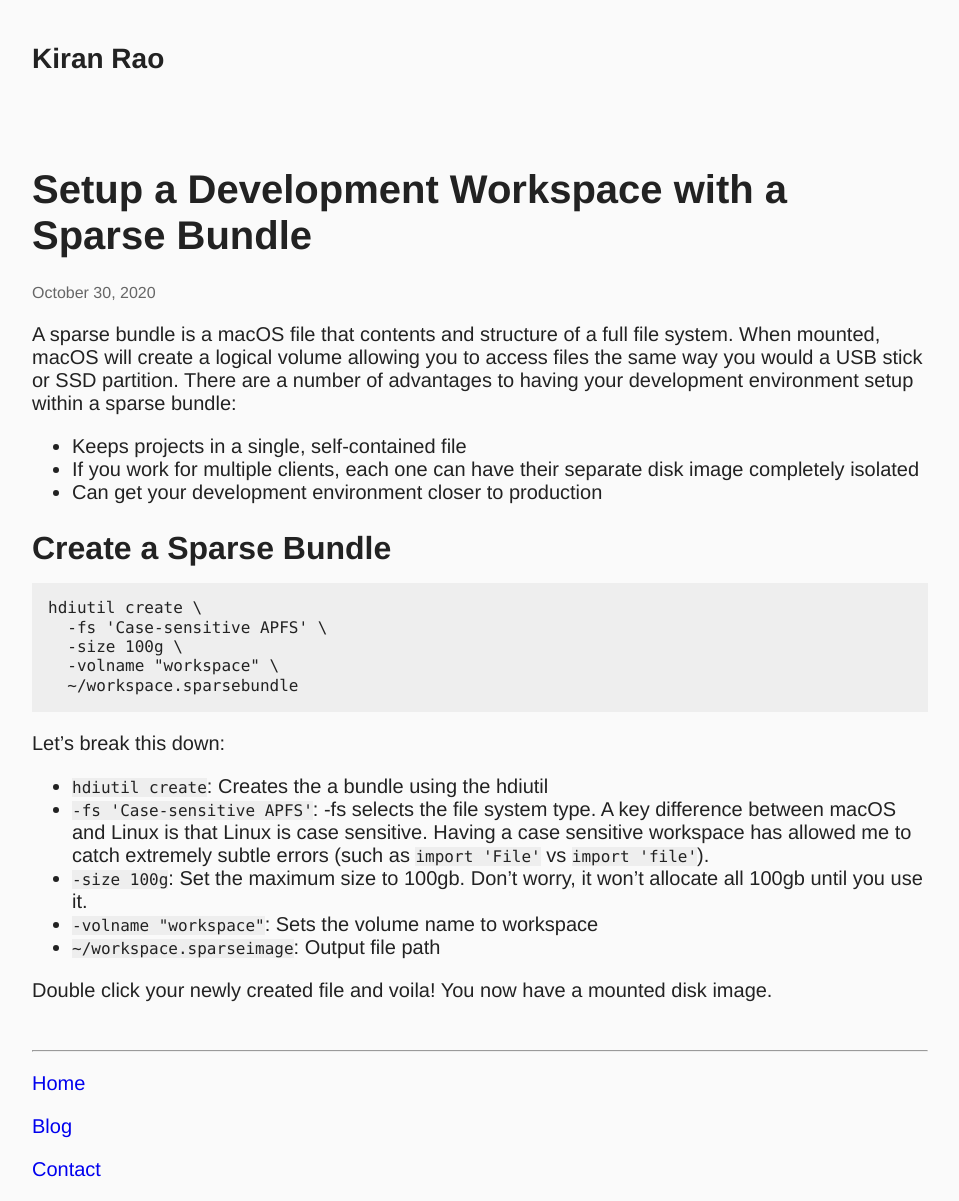
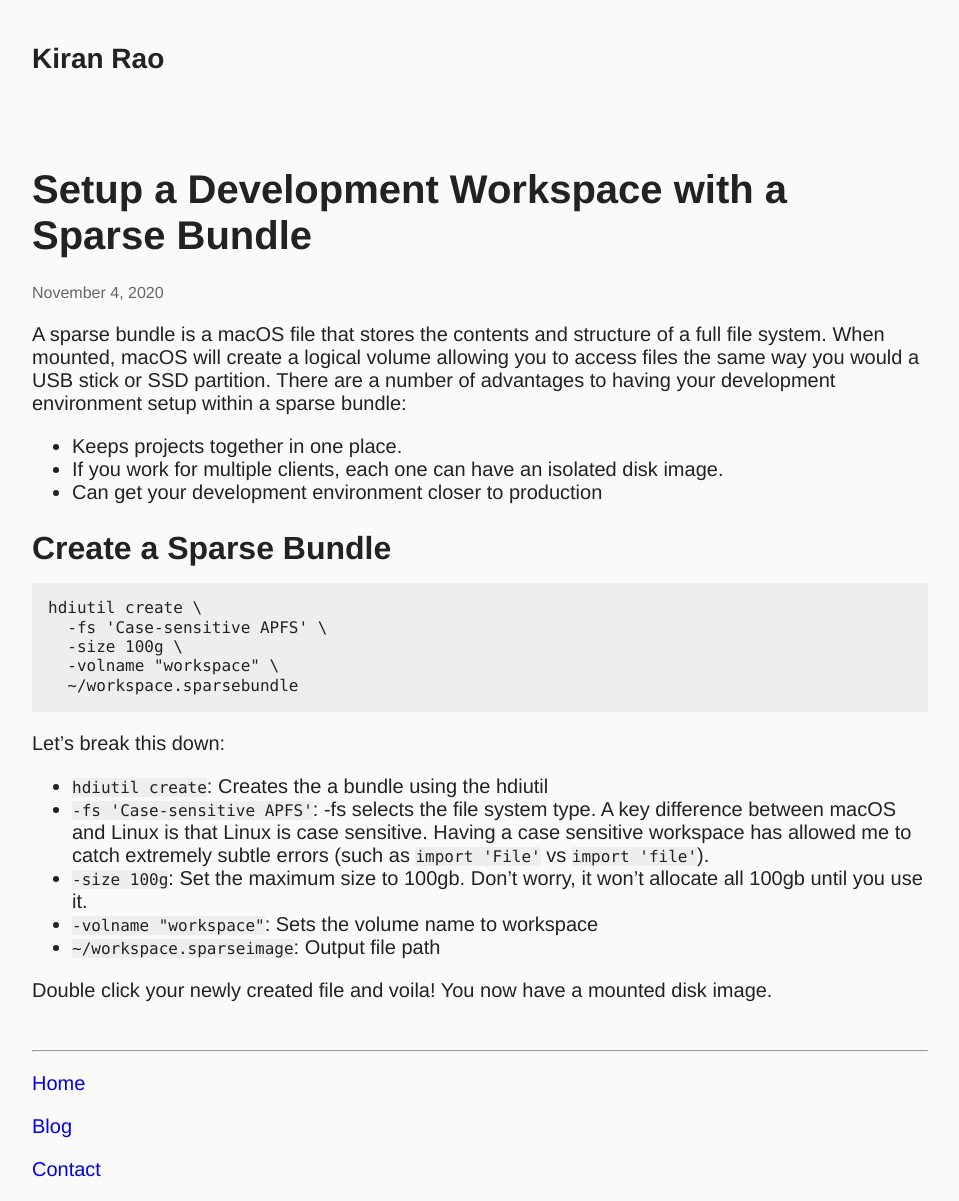
Before and after one commit to Kiran-Rao/kiran-rao.github.io, a Jekyll site: the page built from docs/_posts/2020-11-04-sparse-bundle-workspace.md, in a window 1280 px wide. Shown: the whole page, without its empty margins (160-1119 px from the left). Built offline with Jekyll 4.4.1, drawn with Linux system fonts in a browser that asks for light colours.

Commit message:
Update and rename 2020-10-30-sparse-bundle-workspace.md to 2020-11-04-sparse-bundle-workspace.md

```diff
--- a/docs/_posts/2020-10-30-sparse-bundle-workspace.md
+++ b/docs/_posts/2020-11-04-sparse-bundle-workspace.md
@@ -1,14 +1,14 @@
 ---
 layout: post
 title: 'Setup a Development Workspace with a Sparse Bundle'
-date: 2020-10-30
+date: 2020-11-04
 author: Kiran Rao
 ---
 
-A sparse bundle is a macOS file that contents and structure of a full file system. When mounted, macOS will create a logical volume allowing you to access files the same way you would a USB stick or SSD partition. There are a number of advantages to having your development environment setup within a sparse bundle:
+A sparse bundle is a macOS file that stores the contents and structure of a full file system. When mounted, macOS will create a logical volume allowing you to access files the same way you would a USB stick or SSD partition. There are a number of advantages to having your development environment setup within a sparse bundle:
 
-- Keeps projects in a single, self-contained file
-- If you work for multiple clients, each one can have their separate disk image completely isolated
+- Keeps projects together in one place.
+- If you work for multiple clients, each one can have an isolated disk image.
 - Can get your development environment closer to production
 
 ## Create a Sparse Bundle
```
